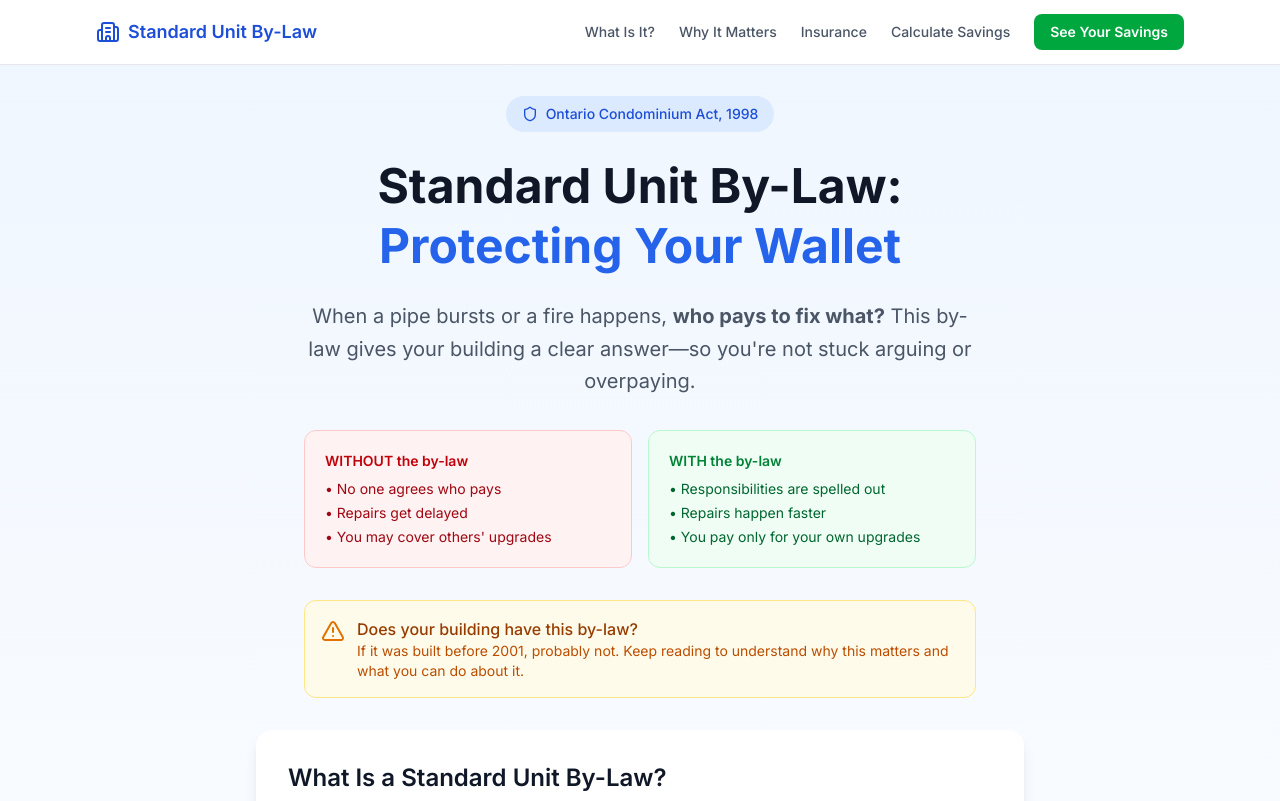
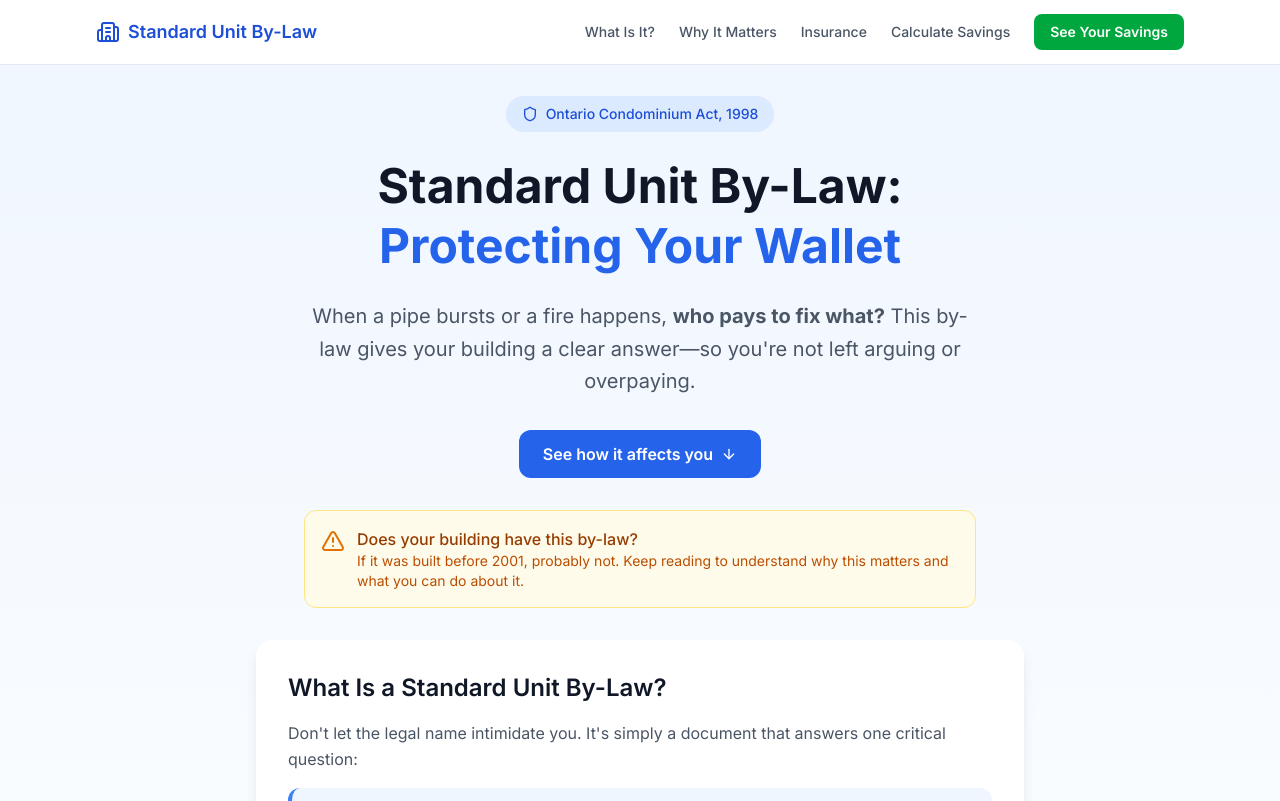
Before and after one commit to Sousaplex/95pa-sublaw, a React (Vite) app: page / in a window 1280 px wide. Shown: the top 801 px of the page. Built offline with nearby package versions, Linux system fonts and the light colour scheme.

Commit message:
Simplify hero - remove bullet points, add clear CTA

```diff
--- a/src/components/Hero.tsx
+++ b/src/components/Hero.tsx
@@ -15,28 +15,16 @@ export function Hero() {
         </h1>
 
         <p className="text-xl text-gray-600 mb-8 leading-relaxed max-w-2xl mx-auto">
-          When a pipe bursts or a fire happens, <strong>who pays to fix what?</strong> This by-law gives your building a clear answer—so you're not stuck arguing or overpaying.
+          When a pipe bursts or a fire happens, <strong>who pays to fix what?</strong> This by-law gives your building a clear answer—so you're not left arguing or overpaying.
         </p>
 
-        {/* Before/After Comparison */}
-        <div className="grid sm:grid-cols-2 gap-4 mb-8 max-w-2xl mx-auto">
-          <div className="bg-red-50 rounded-xl p-5 border border-red-200 text-left">
-            <p className="text-sm font-semibold text-red-700 mb-2">WITHOUT the by-law</p>
-            <ul className="text-sm text-red-800 space-y-1">
-              <li>• No one agrees who pays</li>
-              <li>• Repairs get delayed</li>
-              <li>• You may cover others' upgrades</li>
-            </ul>
-          </div>
-          <div className="bg-green-50 rounded-xl p-5 border border-green-200 text-left">
-            <p className="text-sm font-semibold text-green-700 mb-2">WITH the by-law</p>
-            <ul className="text-sm text-green-800 space-y-1">
-              <li>• Responsibilities are spelled out</li>
-              <li>• Repairs happen faster</li>
-              <li>• You pay only for your own upgrades</li>
-            </ul>
-          </div>
-        </div>
+        <a
+          href="#calculator"
+          className="inline-flex items-center gap-2 bg-primary-600 text-white px-6 py-3 rounded-xl font-semibold hover:bg-primary-700 transition-colors mb-8"
+        >
+          See how it affects you
+          <ArrowDown className="w-4 h-4" />
+        </a>
 
         {/* Hook to keep reading */}
         <div className="bg-amber-50 border border-amber-200 rounded-xl p-4 mb-8 max-w-2xl mx-auto flex items-start gap-3 text-left">
```
